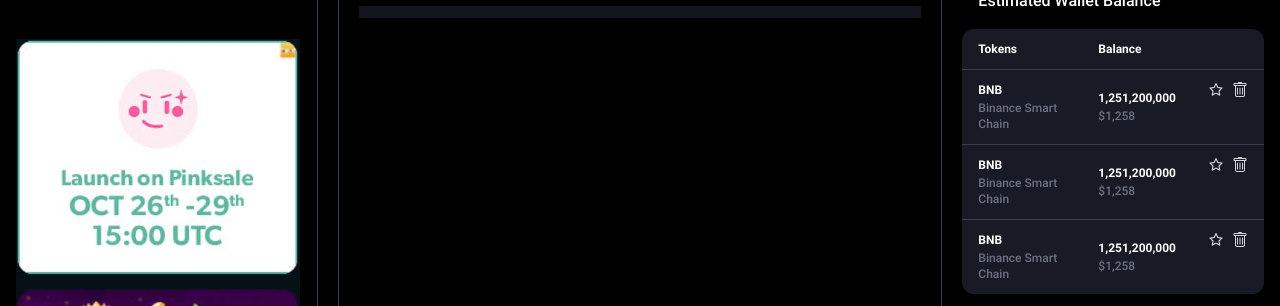
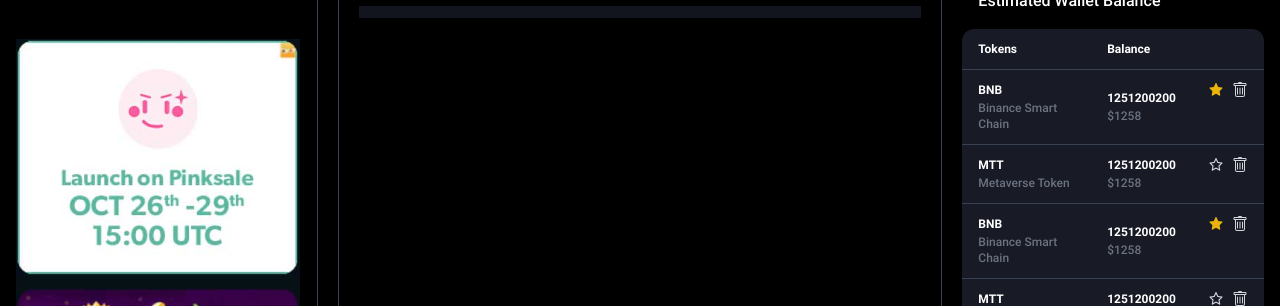
Before and after one commit to nhatthanh510/blockchain-poo-app-frontend, a React (Vite) app: page / in a window 1280 px wide. Shown: the part 646-952 px from the top of the page. Built offline with nearby package versions, Linux system fonts and the light colour scheme.

Commit message:
Add delete function

```diff
--- a/src/components/RightCol/RightCol.tsx
+++ b/src/components/RightCol/RightCol.tsx
@@ -1,11 +1,61 @@
-import React from 'react'
+import React, { useState } from 'react'
 import swap from '@/assets/images/swap.png'
-import { AiOutlineStar } from 'react-icons/ai'
+import { AiFillStar, AiOutlineStar } from 'react-icons/ai'
 import { BsTrash } from 'react-icons/bs'
+import wallet from '@/services/walletData.json'
 
-type Props = {}
+type Props = {
+  id: string
+  name: string
+  description: string
+  balance: number
+  price: number
+  favorite: boolean
+}
 
-export default function RightCol({}: Props) {
+export default function RightCol() {
+  const [data, setData] = useState<Props[]>(wallet)
+  const handleRemove = (id: string) => {
+    setData(data.filter((item) => item.id !== id))
+  }
+  const handleFavorite = (id: string) => {
+    console.log(id)
+  }
+  const Wallet = ({
+    name,
+    description,
+    balance,
+    price,
+    favorite,
+    id,
+  }: Props) => {
+    return (
+      <tr>
+        <td>
+          <p>{name}</p>
+          <p>{description}</p>
+        </td>
+        <td>
+          <p>{balance}</p>
+          <p className='text-green-500'>${price}</p>
+        </td>
+        <td className='flex gap-2 text-base text-gray-300'>
+          <button
+            className='hover:text-yellow-500'
+            onClick={() => handleFavorite(id)}>
+            {favorite ? (
+              <AiFillStar className='text-yellow-500' />
+            ) : (
+              <AiOutlineStar />
+            )}
+          </button>
+          <button onClick={() => handleRemove(id)}>
+            <BsTrash />
+          </button>
+        </td>
+      </tr>
+    )
+  }
   return (
     <div className='lg:w-1/4 pb-4 lg:pb-0'>
       <div className='bg-[#494747] rounded-lg px-4 py-7 text-xs mt-4 lg:mt-0'>
@@ -76,60 +126,9 @@
             </tr>
           </thead>
           <tbody>
-            <tr>
-              <td>
-                <p>BNB</p>
-                <p>Binance Smart Chain</p>
-              </td>
-              <td>
-                <p>1,251,200,000</p>
-                <p className='text-green-500'>$1,258</p>
-              </td>
-              <td className='flex gap-2 text-base text-gray-300'>
-                <button>
-                  <AiOutlineStar />
-                </button>
-                <button>
-                  <BsTrash />
-                </button>
-              </td>
-            </tr>
-            <tr>
-              <td>
-                <p>BNB</p>
-                <p>Binance Smart Chain</p>
-              </td>
-              <td>
-                <p>1,251,200,000</p>
-                <p className='text-green-500'>$1,258</p>
-              </td>
-              <td className='flex gap-2 text-base text-gray-300'>
-                <button>
-                  <AiOutlineStar />
-                </button>
-                <button>
-                  <BsTrash />
-                </button>
-              </td>
-            </tr>
-            <tr>
-              <td>
-                <p>BNB</p>
-                <p>Binance Smart Chain</p>
-              </td>
-              <td>
-                <p>1,251,200,000</p>
-                <p className='text-green-500'>$1,258</p>
-              </td>
-              <td className='flex gap-2 text-base text-gray-300'>
-                <button>
-                  <AiOutlineStar />
-                </button>
-                <button>
-                  <BsTrash />
-                </button>
-              </td>
-            </tr>
+            {data.map((item) => (
+              <Wallet {...item} key={item.id} />
+            ))}
           </tbody>
         </table>
       </div>
--- /dev/null
+++ b/src/services/walletData.json
@@ -0,0 +1,42 @@
+[
+  {
+    "id": "1",
+    "name": "BNB",
+    "description": "Binance Smart Chain",
+    "balance": 1251200200,
+    "price": 1258,
+    "favorite": true
+  },
+  {
+    "id": "2",
+    "name": "MTT",
+    "description": "Metaverse Token",
+    "balance": 1251200200,
+    "price": 1258,
+    "favorite": false
+  },
+  {
+    "id": "3",
+    "name": "BNB",
+    "description": "Binance Smart Chain",
+    "balance": 1251200200,
+    "price": 1258,
+    "favorite": true
+  },
+  {
+    "id": "4",
+    "name": "MTT",
+    "description": "Metaverse Token",
+    "balance": 1251200200,
+    "price": 1258,
+    "favorite": false
+  },
+  {
+    "id": "5",
+    "name": "BNB",
+    "description": "Binance Smart Chain",
+    "balance": 1251200200,
+    "price": 1258,
+    "favorite": true
+  }
+]
--- a/src/styles/global.scss
+++ b/src/styles/global.scss
@@ -53,7 +53,7 @@
   @apply mt-4;
   .react-tabs {
     &__tab-list {
-      @apply bg-[#12151D] flex md:inline-flex gap-2 md:gap-3 cursor-pointer text-xs md:text-base;
+      @apply bg-[#12151D] flex md:inline-flex gap-2 md:gap-3 cursor-pointer text-xs md:text-base justify-center md:justify-start;
     }
     &__tab {
       @apply px-1 md:px-4 py-2 rounded-lg outline-none;
```
